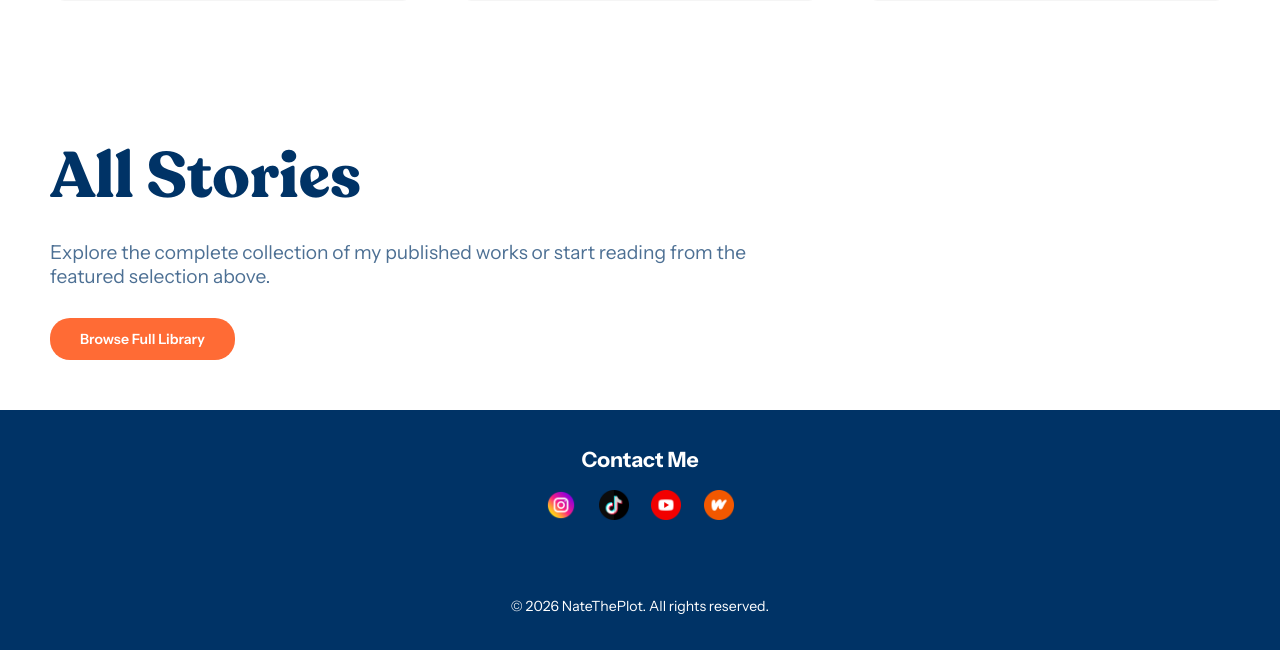
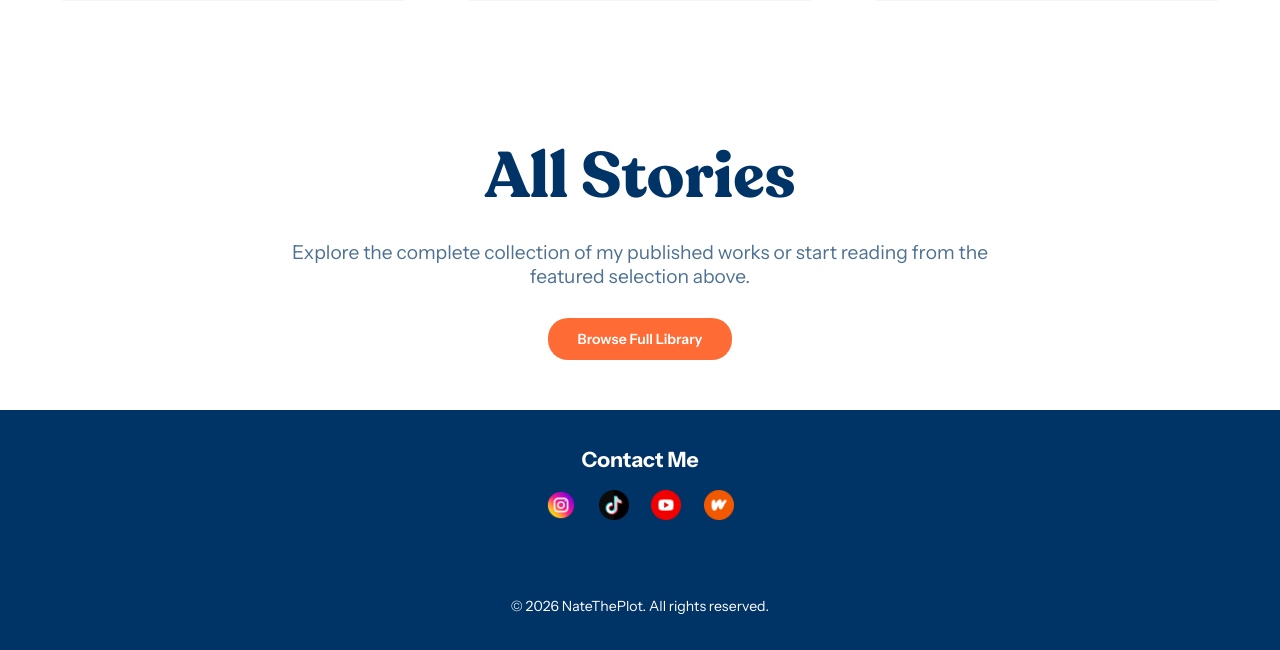
Before and after one commit to Nazza1996/book-publishing-platform, a PHP site: page / in a window 1280 px wide. Shown: the part 1586-2236 px from the top of the page. Run offline with PHP 8.4, Linux system fonts and the light colour scheme.

Commit message:
Centre All Stories

```diff
--- a/index.php
+++ b/index.php
@@ -78,7 +78,7 @@
                 </ul>
             </section>
 
-        <section id="stories">
+        <section id="stories" style="justify-items: center;text-align: center;">
             <h2>All Stories</h2>
             <p>Explore the complete collection of my published works or start reading from the featured selection above.</p>
             <a href="/library" class="library-link">Browse Full Library</a>
```
